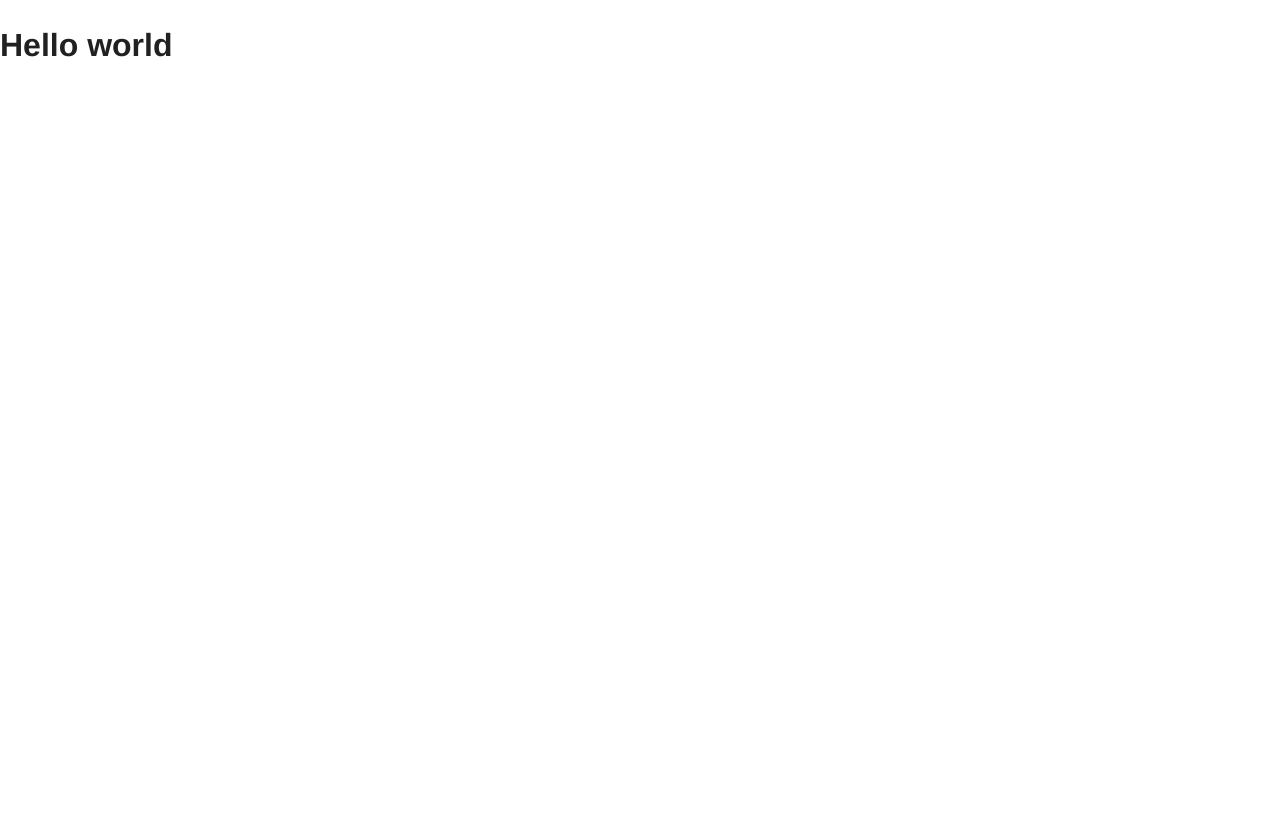
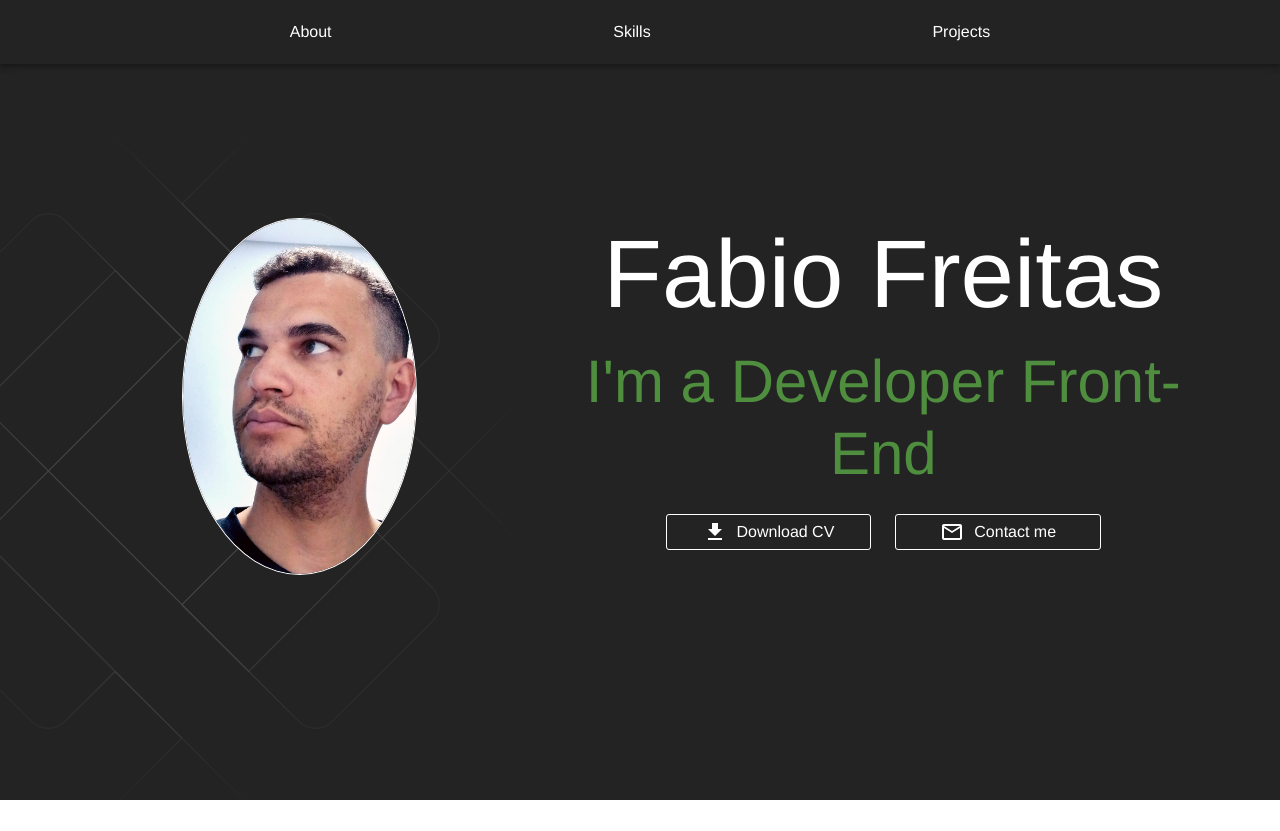
Before and after one commit to FabioFreitasD/my_portifolio, a React (Vite) app: page / in a window 1280 px wide. Before the commit the page ends 800 px from the top, so only its background shows below. Built offline with nearby package versions, Linux system fonts and the light colour scheme.

Commit message:
feat: creats Hero Component UI

```diff
--- a/src/App.tsx
+++ b/src/App.tsx
@@ -1,10 +1,12 @@
+import Home from "./pages/Home/Home"
+
 const App = () => {
 
   return (
     <>
-      <h1>Hello world</h1>
+      <Home />
     </>
   )
 }
 
-export default App
+export default App;
--- /dev/null
+++ b/src/pages/Home/Home.tsx
@@ -0,0 +1,14 @@
+import NavBar from "../../Components/NavBar/NavBar";
+import Hero from "./sections/Hero/Hero";
+
+const Home = () => {
+
+return (
+    <>
+        <NavBar />
+        <Hero />
+    </>
+)
+}
+
+export default Home;
--- /dev/null
+++ b/src/pages/Home/sections/Hero/Hero.tsx
@@ -0,0 +1,66 @@
+import { Box, Container, Grid2, styled, Typography } from "@mui/material";
+import Avatar from "../../../../assets/images/avatar.jpg";
+import DownloadIcon from '@mui/icons-material/Download';
+import MailOutlineIcon from '@mui/icons-material/MailOutline';
+import StyledButton from "../../../../Components/StyledButton/StyledButton";
+import { AnimatedBackground } from "../../../../Components/AnimatedBackground/AnimatedBackground";
+const Hero = () => {
+
+    const StyledHero = styled("div")(({theme}) => ({
+        backgroundColor: theme.palette.primary.main,
+        height: "100vh",
+        display: "flex",
+        alignItems: "center"
+    }))
+
+    const StyledImg = styled("img")(({theme}) => ({
+        width: "50%",
+        borderRadius: "50%",
+        border:`1px solid ${theme.palette.primary.contrastText}`
+    }))
+
+    return (
+        <>
+            <StyledHero>
+                <Container maxWidth="lg">
+                    <Grid2 container spacing={2}>
+                        <Grid2 size = {{ xs:12, md:5 }}>
+                            <Box position="relative">
+                                <Box position="absolute" width={"150%"} top={-100} right={0}>
+                                    <AnimatedBackground />
+                                </Box>
+                                <Box position="relative" textAlign="center">
+                                    <StyledImg src={Avatar} alt={Avatar} />
+                                </Box>
+                            </Box>
+                        </Grid2>
+                        <Grid2 size = {{ xs:12, md:7 }}>
+                            <Typography color="primary.contrastText" variant="h1" textAlign="center" pb={2}>Fabio Freitas</Typography>
+                            <Typography color="secondary" variant="h2" textAlign="center">I'm a Developer Front-End</Typography>
+                            <Grid2 container display="flex" justifyContent="center" spacing={3} pt={3}>
+                                <Grid2 size = {{ xs:12, md:4 }} display="flex" justifyContent="center">
+                                    <StyledButton>
+                                        <DownloadIcon />
+                                        <Typography>
+                                            Download CV
+                                        </Typography>
+                                    </StyledButton>
+                                </Grid2>
+                                <Grid2 size = {{ xs:12, md:4 }} display="flex" justifyContent="center">
+                                    <StyledButton>
+                                        <MailOutlineIcon />
+                                        <Typography>
+                                            Contact me
+                                        </Typography>
+                                    </StyledButton>
+                                </Grid2>
+                            </Grid2>
+                        </Grid2>
+                    </Grid2>
+                </Container>
+            </StyledHero>
+        </>
+    )
+}
+
+export default Hero;
--- a/src/theme.ts
+++ b/src/theme.ts
@@ -1,6 +1,6 @@
 import { createTheme, responsiveFontSizes } from '@mui/material/styles';
 
-let Theme = createTheme({
+let theme = createTheme({
     palette: {
         primary: {
             main: '#232323',
@@ -14,6 +14,6 @@
     }
 });
 
-Theme = responsiveFontSizes(Theme)
+theme = responsiveFontSizes(theme)
 
-export default Theme;
+export default theme;
```
Also changed, not shown: src/assets/images/avatar.jpg (added).
